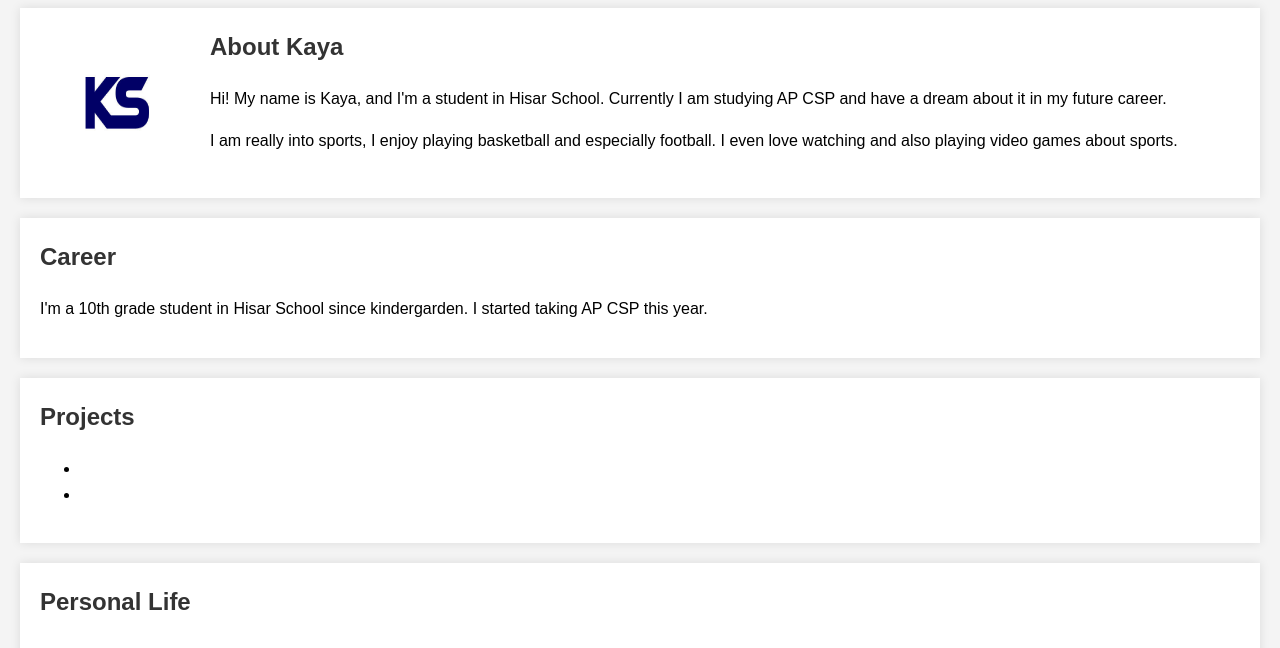
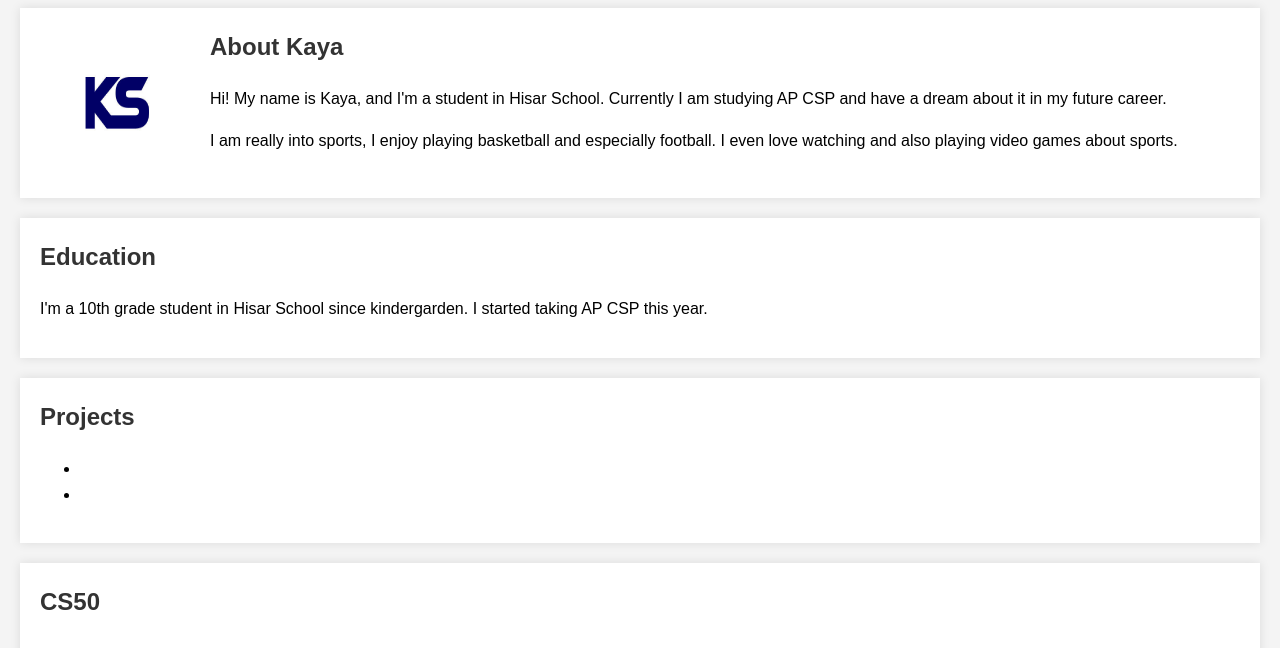
Before and after one commit to kayasarli/kayasarli, a plain HTML site: page index.html in a window 1280 px wide. Shown: the part 96-744 px from the top of the page. Drawn offline with Linux system fonts and the light colour scheme.

Commit message:
Update index.html

```diff
--- a/index.html
+++ b/index.html
@@ -59,7 +59,7 @@
     </section>
 
     <section>
-        <h2>Career</h2>
+        <h2>Education</h2>
         <p>I'm a 10th grade student in Hisar School since kindergarden. I started taking AP CSP this year.</p>
     </section>
 
@@ -72,7 +72,7 @@
     </section>
 
     <section>
-        <h2>Personal Life</h2>
+        <h2>CS50</h2>
         <p></p>
     </section>
 
```
